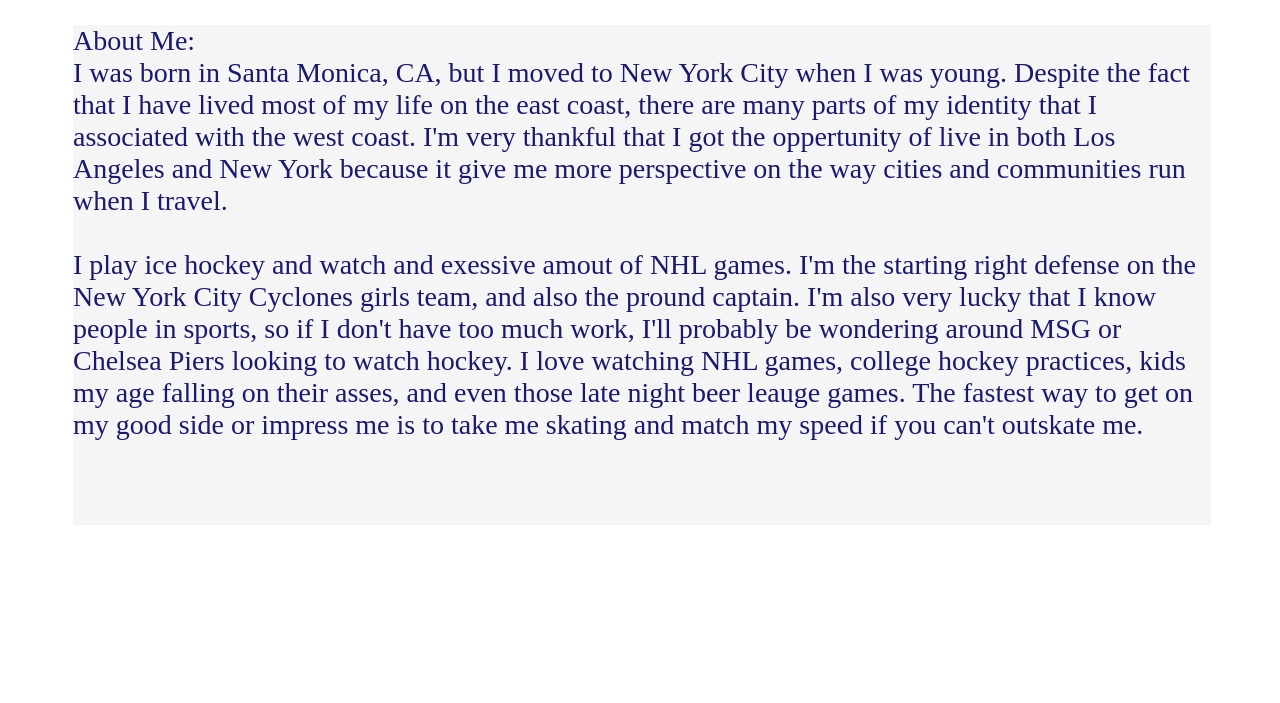
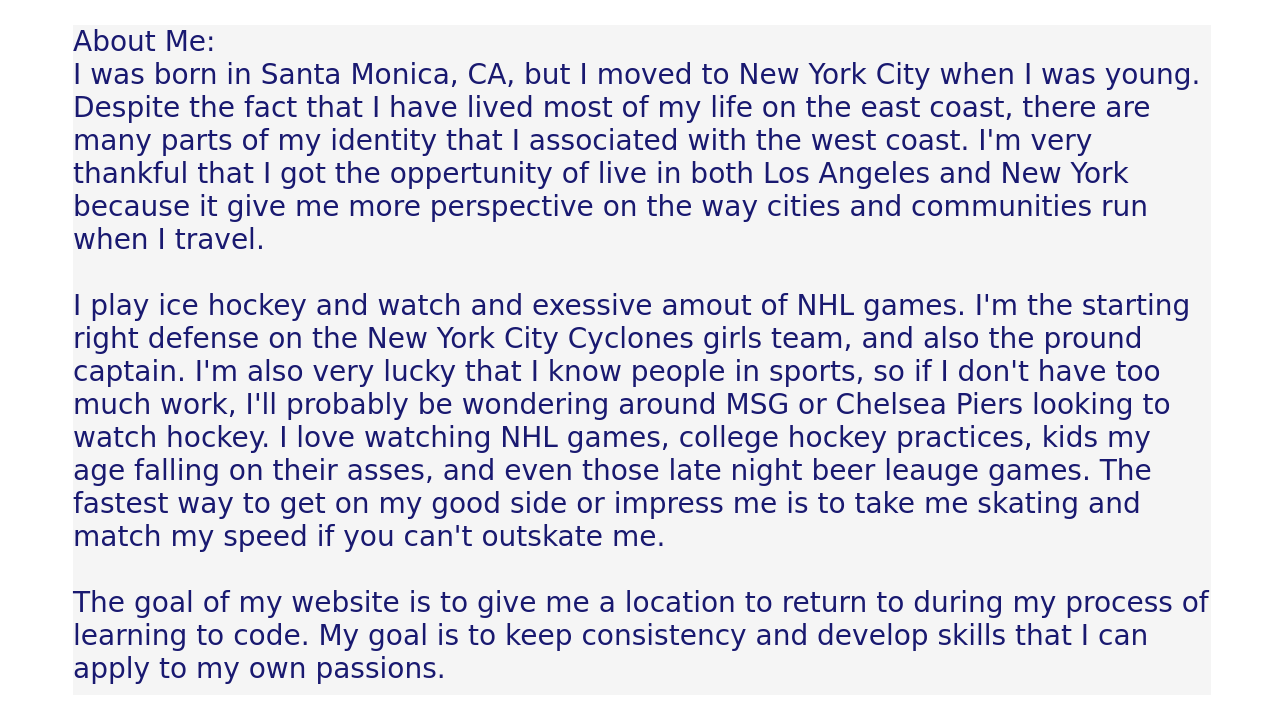
Before and after one commit to c25jk1/c25jk1.github.io, a plain HTML site: page aboutme.html in a window 1280 px wide. Shown: the part 111-814 px from the top of the page. Drawn offline with Linux system fonts and the light colour scheme.

Commit message:
about me third update

```diff
--- a/aboutme.html
+++ b/aboutme.html
@@ -33,12 +33,13 @@
 		#writing1{
 			margin-top: 10px;
 			margin-left: 65px;
-			height: 500px;
+			height: 670px;
 			width: 90%;
 			align-self: center;
 			background-color: whitesmoke;
 			color: midnightblue;
 			font-size: 28px;
+			font-family: cursive;
 
 		}
 
@@ -59,7 +60,7 @@
 		I play ice hockey and watch and exessive amout of NHL games. I'm the starting right defense on the New York City Cyclones girls team, and also the pround captain. I'm also very lucky that I know people in sports, so if I don't have too much work, I'll probably be wondering around MSG or Chelsea Piers looking to watch hockey. I love watching NHL games, college hockey practices, kids my age falling on their asses, and even those late night beer leauge games. The fastest way to get on my good side or impress me is to take me skating and match my speed if you can't outskate me.
 		<br/>
 		<br/>
-
+		The goal of my website is to give me a location to return to during my process of learning to code. My goal is to keep consistency and develop skills that I can apply to my own passions.
 		</p>
 	</div>
 
```
